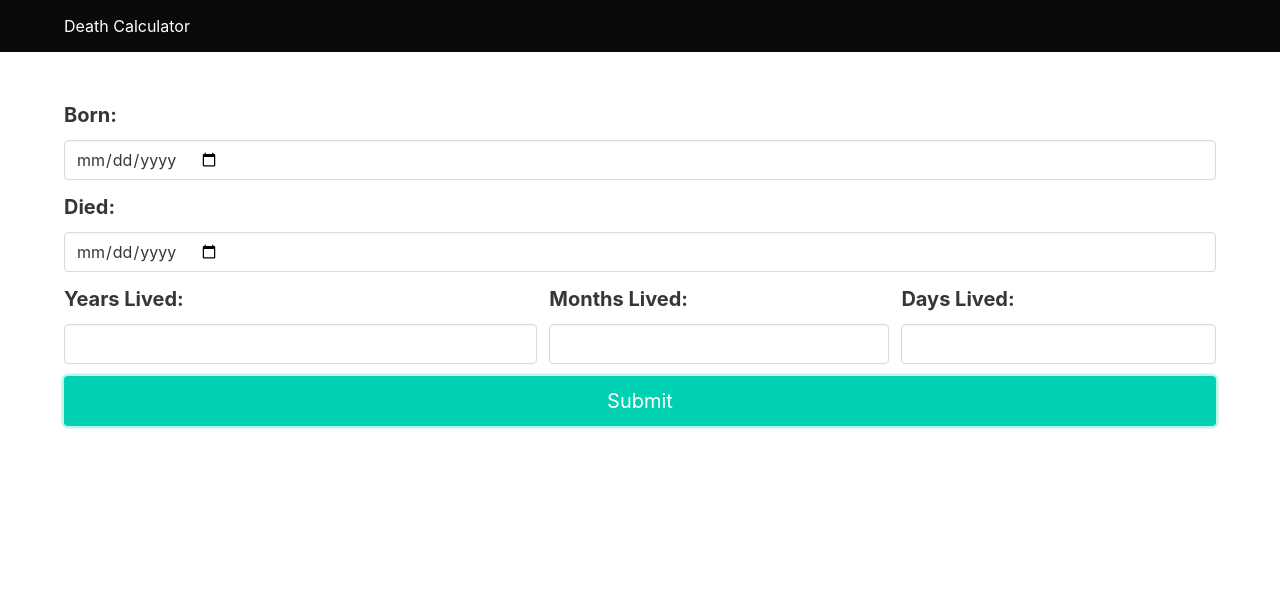
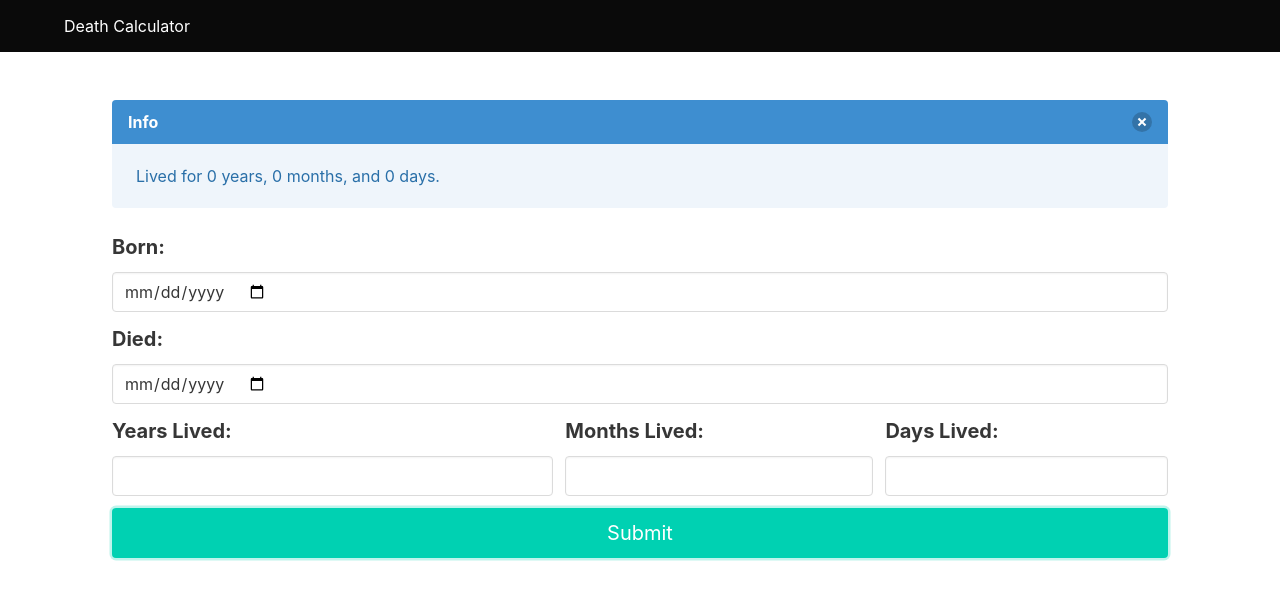
Before and after one commit to brian-guerrero/death-calculator, a React (Create React App) app: page / in a window 1280 px wide. Both pictures are taken after typing "2020-01-15", "2020-01-15", "5", "5", "5" into the empty fields and a click on the input "Submit". Shown: the top 600 px of the page. Built offline with nearby package versions, Linux system fonts and the light colour scheme.

Commit message:
Added results display dialog.

```diff
--- a/src/App.js
+++ b/src/App.js
@@ -1,6 +1,7 @@
 import React, { Component } from "react";
 import "./App.scss";
 import moment from "moment";
+import Message from "./Message";
 
 class App extends Component {
   constructor(props) {
@@ -10,10 +11,12 @@ class App extends Component {
       death: "",
       yearsLived: "",
       monthsLived: "",
-      daysLived: ""
+      daysLived: "",
+      message: ""
     };
     this.submitForm = this.submitForm.bind(this);
     this.inputChange = this.inputChange.bind(this);
+    this.closeMessage = this.closeMessage.bind(this);
   }
 
   inputChange(e) {
@@ -25,6 +28,7 @@ class App extends Component {
 
   submitForm(e) {
     e.preventDefault();
+    let message;
     console.log(this.state);
     if ((this.state.birth !== "") & (this.state.death !== "")) {
       const death = moment(this.state.death);
@@ -36,9 +40,7 @@ class App extends Component {
       const daysLived = death
         .subtract(monthsLived, "months")
         .diff(birth, "days");
-      console.log(
-        `Lived for ${yearsLived} years, ${monthsLived} months, and ${daysLived} days.`
-      );
+      message = `Lived for ${yearsLived} years, ${monthsLived} months, and ${daysLived} days.`;
     } else if (
       (this.state.birth !== "") &
       (this.state.yearsLived !== "") &
@@ -51,7 +53,7 @@ class App extends Component {
         .add(this.state.monthsLived, "months")
         .add(this.state.daysLived, "days")
         .format("dddd, MMMM Do YYYY");
-      console.log(`Died on ${death}.`);
+      message = `Died on ${death}.`;
     } else if (
       (this.state.death !== "") &
       (this.state.yearsLived !== null) &
@@ -64,15 +66,21 @@ class App extends Component {
         .subtract(this.state.monthsLived, "months")
         .subtract(this.state.daysLived, "days")
         .format("dddd, MMMM Do YYYY");
-      console.log(`Born on ${birth}.`);
+      message = `Born on ${birth}.`;
     }
     this.setState({
       birth: "",
       death: "",
       yearsLived: "",
       monthsLived: "",
-      daysLived: ""
+      daysLived: "",
+      message: message
     });
+  }
+
+  closeMessage(e) {
+    e.preventDefault();
+    this.setState({ message: "" });
   }
 
   render() {
@@ -89,8 +97,14 @@ class App extends Component {
             </div>
           </div>
         </nav>
-        <section className="section">
-          <form onSubmit={this.submitForm} className="container">
+        <section className="section container">
+          {this.state.message !== "" && (
+            <Message
+              message={this.state.message}
+              closeHandler={this.closeMessage}
+            />
+          )}
+          <form onSubmit={this.submitForm}>
             <div className="field">
               <label htmlFor="birth" className="label is-medium">
                 Born:
--- /dev/null
+++ b/src/Message.js
@@ -0,0 +1,19 @@
+import React, { Component } from "react";
+
+export default class Message extends Component {
+  render() {
+    return (
+      <article className="message is-info">
+        <div className="message-header">
+          <p>Info</p>
+          <button
+            className="delete"
+            aria-label="delete"
+            onClick={this.props.closeHandler}
+          />
+        </div>
+        <div className="message-body">{this.props.message}</div>
+      </article>
+    );
+  }
+}
```
